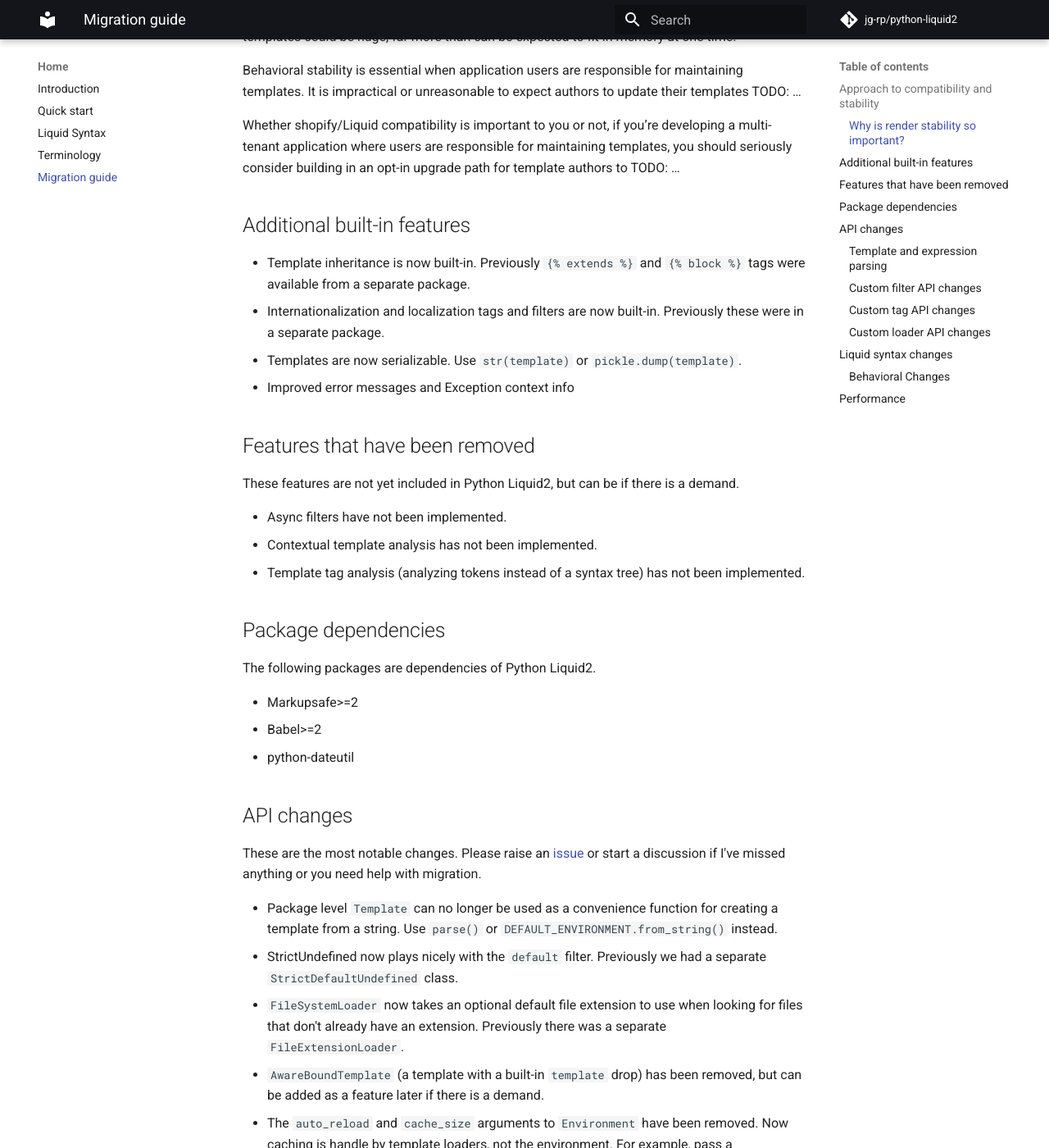
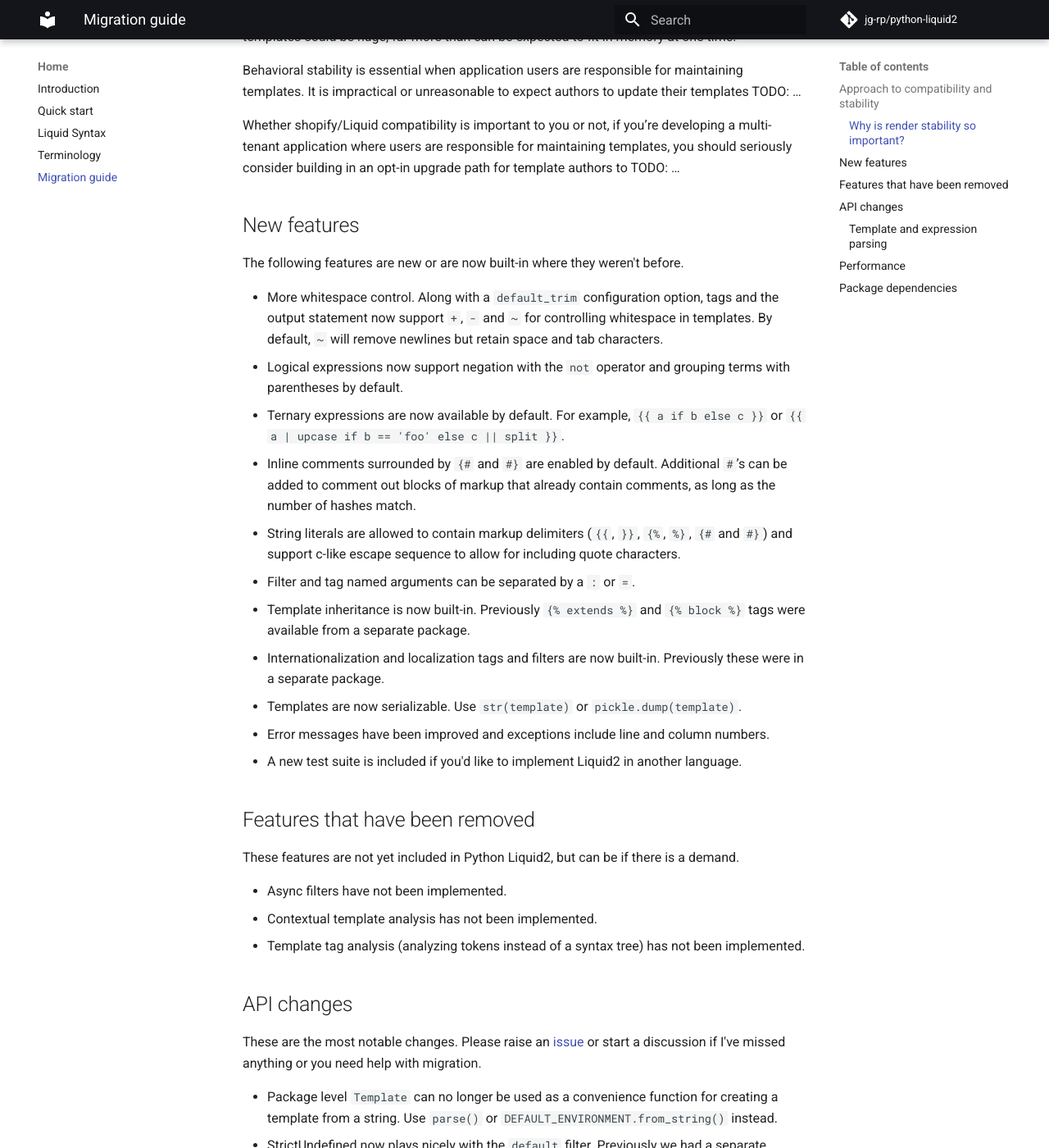
Before and after one commit to jg-rp/python-liquid2, an MkDocs documentation site: the page built from docs/migration.md, in a window 1280 px wide and 1400 px high, scrolled down 976 px. Shown: the whole window at 82% size. Built offline with MkDocs 1.6.1 and Material for MkDocs 9.7.7, drawn with Linux system fonts in a browser that asks for light colours; comment, search, counter and statistics services are not loaded; some of the changed text lies outside the part shown.

```diff
--- a/docs/migration.md
+++ b/docs/migration.md
@@ -1,6 +1,6 @@
 # Migration guide
 
-When compared to [Python Liquid version 1](https://github.com/jg-rp/liquid), Liquid2 changes both the Python API **and** Liquid syntax and features. Liquid2's default syntax and semantics is backwards compatible with version 1 and Shopify/Liquid, mostly.
+When compared to [Python Liquid version 1](https://github.com/jg-rp/liquid), Liquid2 changes both the Python API **and** Liquid syntax and features. Liquid2's default syntax and semantics are backwards compatible with version 1 and Shopify/Liquid, mostly.
 
 ## Approach to compatibility and stability
 
@@ -20,12 +20,21 @@ Behavioral stability is essential when application users are responsible for mai
 
 Whether shopify/Liquid compatibility is important to you or not, if you’re developing a multi-tenant application where users are responsible for maintaining templates, you should seriously consider building in an opt-in upgrade path for template authors to TODO: …
 
-## Additional built-in features
+## New features
 
+The following features are new or are now built-in where they weren't before.
+
+- More whitespace control. Along with a `default_trim` configuration option, tags and the output statement now support `+`, `-` and `~` for controlling whitespace in templates. By default, `~` will remove newlines but retain space and tab characters.
+- Logical expressions now support negation with the `not` operator and grouping terms with parentheses by default.
+- Ternary expressions are now available by default. For example, `{{ a if b else c }}` or `{{ a | upcase if b == 'foo' else c || split }}`.
+- Inline comments surrounded by `{#` and `#}` are enabled by default. Additional `#`’s can be added to comment out blocks of markup that already contain comments, as long as the number of hashes match.
+- String literals are allowed to contain markup delimiters (`{{`, `}}`, `{%`, `%}`, `{#` and `#}`) and support c-like escape sequence to allow for including quote characters.
+- Filter and tag named arguments can be separated by a `:` or `=`.
 - Template inheritance is now built-in. Previously `{% extends %}` and `{% block %}` tags were available from a separate package.
 - Internationalization and localization tags and filters are now built-in. Previously these were in a separate package.
 - Templates are now serializable. Use `str(template)` or `pickle.dump(template)`.
-- Improved error messages and Exception context info
+- Error messages have been improved and exceptions include line and column numbers.
+- A new test suite is included if you'd like to implement Liquid2 in another language.
 
 ## Features that have been removed
 
@@ -34,14 +43,6 @@ These features are not yet included in Python Liquid2, but can be if there is a
 - Async filters have not been implemented.
 - Contextual template analysis has not been implemented.
 - Template tag analysis (analyzing tokens instead of a syntax tree) has not been implemented.
-
-## Package dependencies
-
-The following packages are dependencies of Python Liquid2.
-
-- Markupsafe>=2
-- Babel>=2
-- python-dateutil
 
 ## API changes
 
@@ -65,29 +66,16 @@ For now I recommend familiarizing yourself with the different `Token` classes ge
 
 As always, open an [issue](https://github.com/jg-rp/python-liquid2/issues) or start a discussion if you need any help with migration.
 
-### Custom filter API changes
-
-TODO
-
-### Custom tag API changes
-
-TODO
-
-### Custom loader API changes
-
-TODO
-
-## Liquid syntax changes
-
-- Comments..
-- WC
-
-### Behavioral Changes
-
-TODO
-
 ## Performance
 
 TODO:
 
 - Benchmarks show Python Liquid2 to be more JIT friendly
+
+## Package dependencies
+
+The following packages are dependencies of Python Liquid2.
+
+- Markupsafe>=2
+- Babel>=2
+- python-dateutil
```
Also changed, not shown: README.md (+96 -1 lines).
